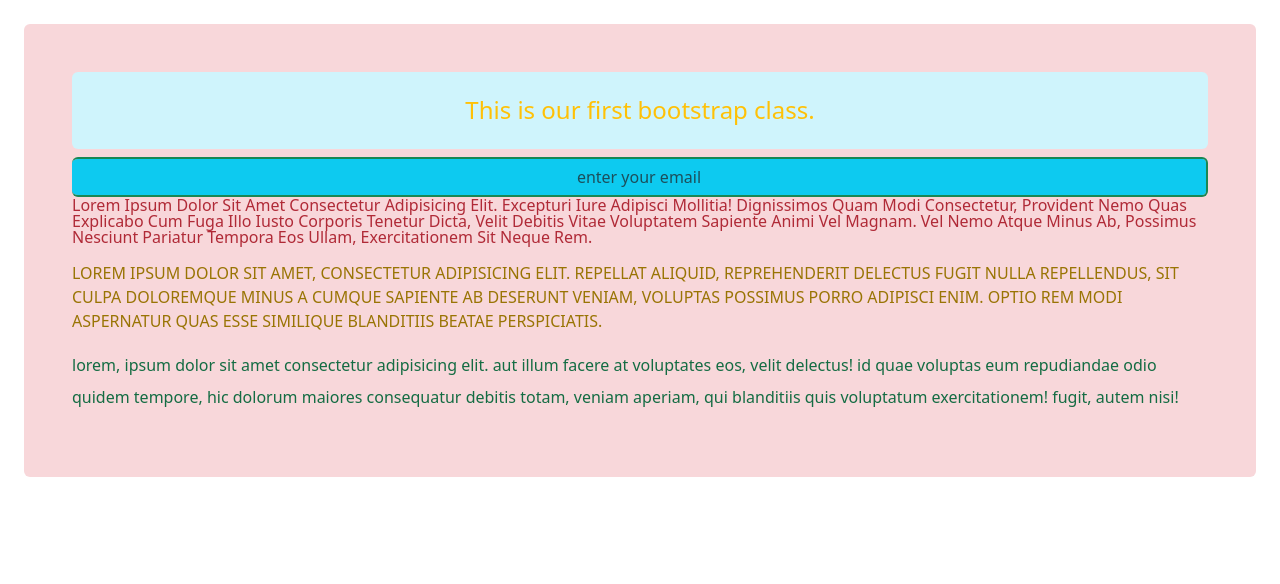
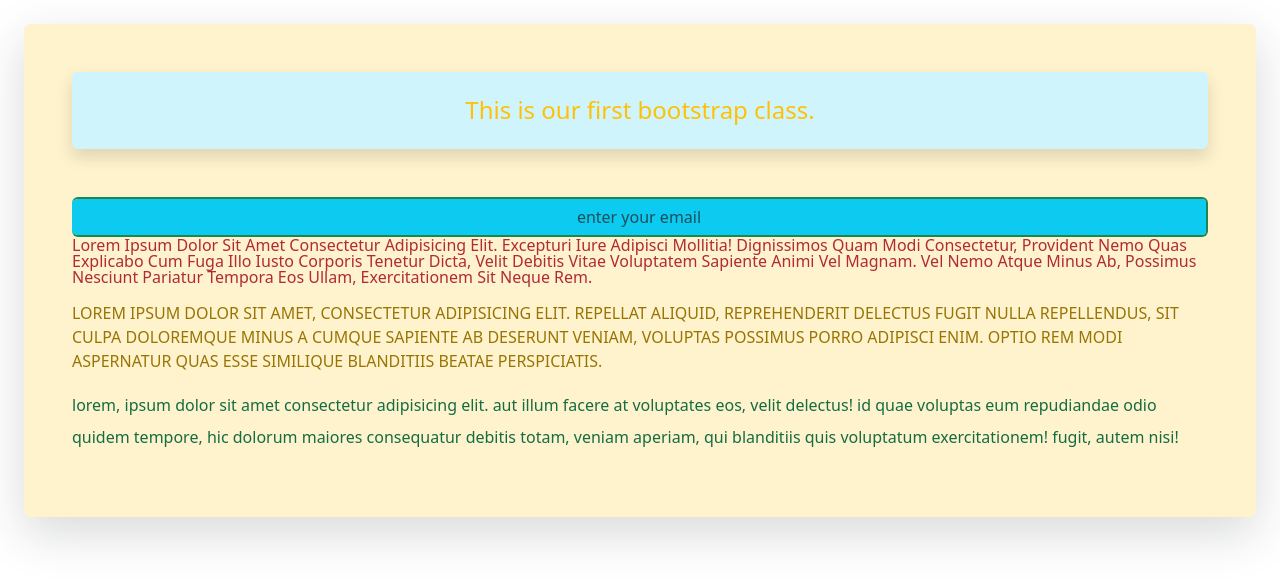
Before and after one commit to lilycm/first-bootstrap, a plain HTML site: page bootstrap/index.html in a window 1280 px wide. Drawn offline with Linux system fonts and the light colour scheme.

Commit message:
five commit

```diff
--- a/bootstrap/index.html
+++ b/bootstrap/index.html
@@ -8,9 +8,9 @@
     <link rel="stylesheet" href="/bootstrap/css/bootstrap.min.css">
 </head>
 <body>
-    <div class="m-4 bg-danger-subtle rounded p-5">
-        <h1 class="bg-info-subtle opacity-20 text-center text-warning fs-4 p-4 rounded">This is our first bootstrap class.</h1>
-    <input class="text-warning-emphasis bg-info form-control text-opacity-40 border-success border-2 border-start-0 text-center" placeholder="enter your email" type="email" name="" id="">
+    <div class="m-4 bg-warning-subtle rounded p-5  shadow-lg p-5 mb-5">
+        <h1 class=" shadow p-3 mb-5 bg-info-subtle opacity-20 text-center text-warning fs-4 p-4 rounded">This is our first bootstrap class.</h1>
+    <input class=" text-warning-emphasis bg-info form-control text-opacity-40 border-success border-2 border-start-0 text-center" placeholder="enter your email" type="email" name="" id="">
     <p class="text-capitalize lh-1 text-danger-emphasis">
         Lorem ipsum dolor sit amet consectetur adipisicing elit. Excepturi iure adipisci mollitia! Dignissimos quam modi consectetur, provident nemo quas explicabo cum fuga illo iusto corporis tenetur dicta, velit debitis vitae voluptatem sapiente animi vel magnam. Vel nemo atque minus ab, possimus nesciunt pariatur tempora eos ullam, exercitationem sit neque rem.
     </p>
```
